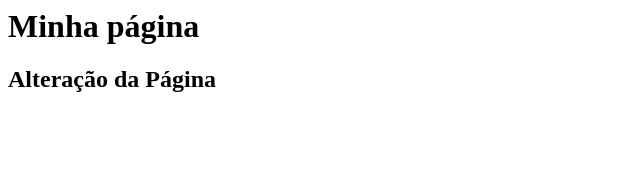
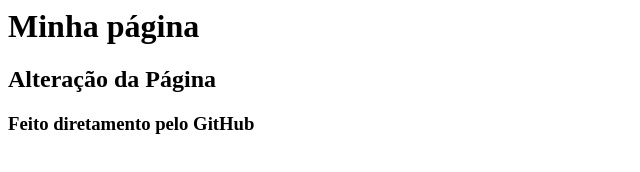
Before and after one commit to Joseny84/gama-no-github, a plain HTML site: page index.html in a window 1280 px wide. Shown: the whole page, without its empty margins (0-640 px from the left). Drawn offline with Linux system fonts and the light colour scheme.

Commit message:
Atualizado a partir do GitHub

```diff
--- a/index.html
+++ b/index.html
@@ -3,6 +3,7 @@
 <body>
     <h1>Minha página</h1>
     <h2>Alteração da Página</h2>
+    <h3> Feito diretamento pelo GitHub</h3>
 
 </body>
 
```
